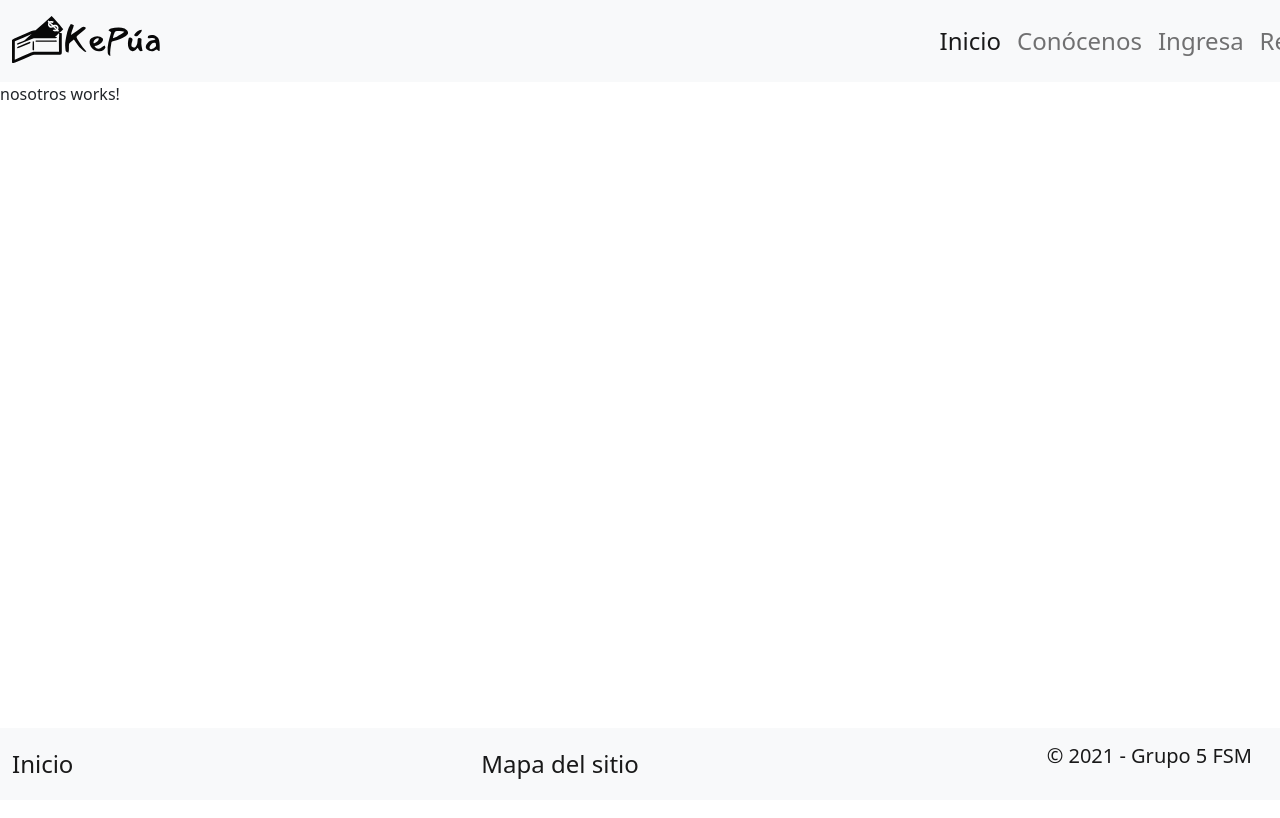
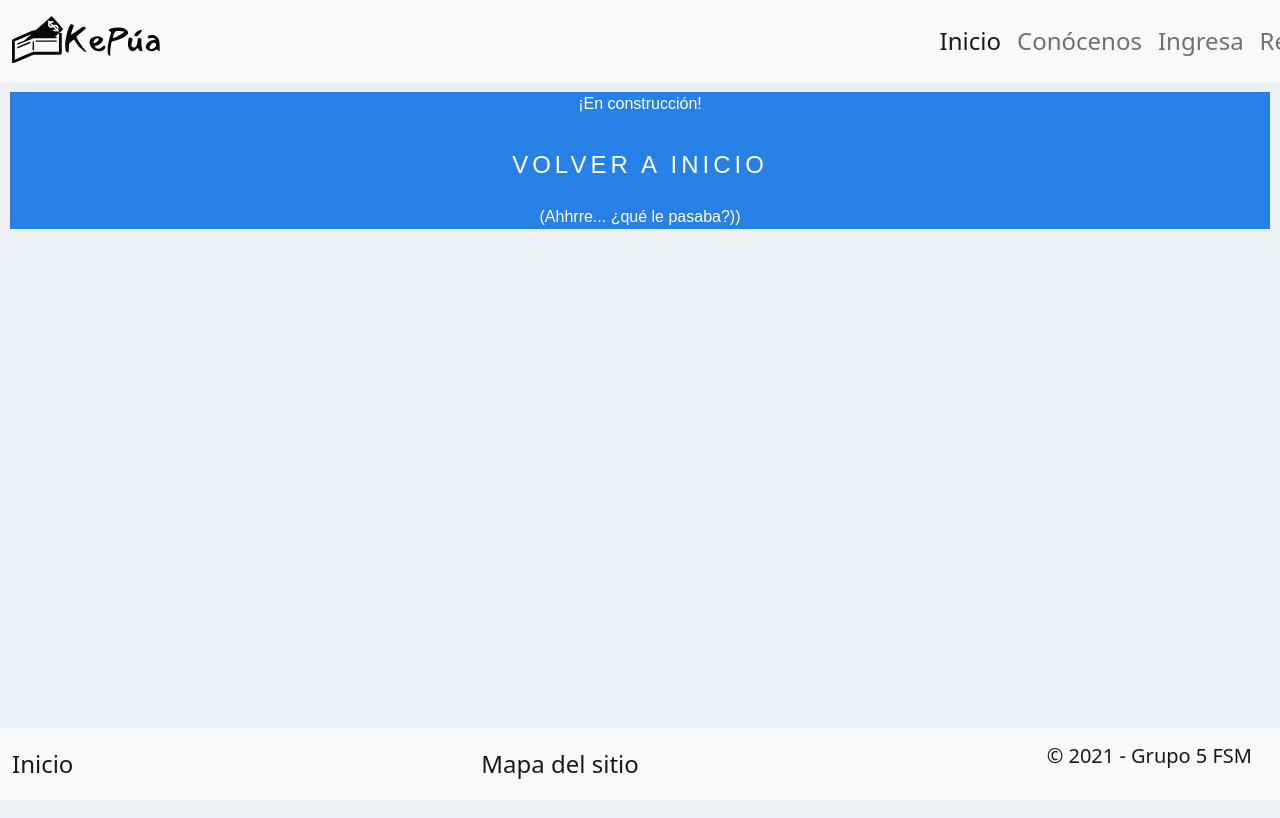
Before and after one commit to classroomMisiones/proyecto-fs-grupo5-g5m, an Angular app in the folder PILMoney/: page /nosotros in a window 1280 px wide. Shown: the top 818 px of the page. Built offline with nearby package versions, Linux system fonts and the light colour scheme; a web font is replaced by a local one.

Commit message:
Actualización de la página "Nosotros".

```diff
--- a/PILMoney/src/app/nosotros/nosotros.component.css
+++ b/PILMoney/src/app/nosotros/nosotros.component.css
@@ -0,0 +1,215 @@
+body{
+    margin: 0;
+    padding: 0;
+    display: flex;
+    justify-content: center;
+    align-items: center;
+    height: 100vh;
+    background: #1a0321;
+    font-family:consolas;
+  }
+
+  html{
+    margin: 0;
+    padding: 0;
+    background-color: #ecf0f3;
+    overflow: hidden;
+    height: 100vh;
+
+  }
+
+  div{
+    position: relative;
+
+  }
+  div.error_agustin {
+    font-family: arial black;
+    font-size: 18px;
+    font-weight: 400;
+    color: yellow;
+    background: red;
+    margin: 10px;
+    text-align: center;
+  }
+
+  div.error_agustin_2 {
+    font-family: sans-serif;
+    font-size: 18px;
+    font-weight: 400;
+    margin: 10px;
+    text-align: center;
+  }
+
+  div.error_agustin_3 {
+    font-family: arial;
+    font-size: 18px;
+    font-weight: 400;
+    color: yellow;
+    background:red;
+    margin: 10px;
+    text-align: center;
+  }
+
+  div.error_agustin_4 {
+    font-family: sans-serif;
+    font-size: 16px;
+    font-weight: 400;
+    color: white;
+    background:rgb(39, 128, 230);
+    margin: 10px;
+    text-align: center;
+  }
+
+  div.error_agustin_5 {
+    font-family: Arial Black;
+    font-size: 18px;
+    font-weight: 400;
+    color: rgb(255, 0, 0);
+    background:rgb(201, 224, 255);
+    margin: 10px;
+    text-align: center;
+  }
+
+  div.btn {
+    background: #3498db;
+    background-image: -webkit-linear-gradient(top, #3498db, #2980b9);
+    background-image: -moz-linear-gradient(top, #3498db, #2980b9);
+    background-image: -ms-linear-gradient(top, #3498db, #2980b9);
+    background-image: -o-linear-gradient(top, #3498db, #2980b9);
+    background-image: linear-gradient(to bottom, #3498db, #2980b9);
+    -webkit-border-radius: 28;
+    -moz-border-radius: 28;
+    border-radius: 28px;
+    font-family: Arial;
+    color: #ffffff;
+    font-size: 20px;
+    padding: 10px 20px 10px 20px;
+    text-decoration: none;
+  }
+
+  .btn:hover {
+    background: #3cb0fd;
+    background-image: -webkit-linear-gradient(top, #3cb0fd, #3498db);
+    background-image: -moz-linear-gradient(top, #3cb0fd, #3498db);
+    background-image: -ms-linear-gradient(top, #3cb0fd, #3498db);
+    background-image: -o-linear-gradient(top, #3cb0fd, #3498db);
+    background-image: linear-gradient(to bottom, #3cb0fd, #3498db);
+    text-decoration: none;
+  }
+
+
+
+  .myButton {
+      -moz-box-shadow: 3px 4px 0px 0px #1564ad;
+      -webkit-box-shadow: 3px 4px 0px 0px #1564ad;
+      box-shadow: 3px 4px 0px 0px #1564ad;
+      background:-webkit-gradient(linear, left top, left bottom, color-stop(0.05, #79bbff), color-stop(1, #378de5));
+      background:-moz-linear-gradient(top, #79bbff 5%, #378de5 100%);
+      background:-webkit-linear-gradient(top, #79bbff 5%, #378de5 100%);
+      background:-o-linear-gradient(top, #79bbff 5%, #378de5 100%);
+      background:-ms-linear-gradient(top, #79bbff 5%, #378de5 100%);
+      background:linear-gradient(to bottom, #79bbff 5%, #378de5 100%);
+      filter:progid:DXImageTransform.Microsoft.gradient(startColorstr='#79bbff', endColorstr='#378de5',GradientType=0);
+      background-color:#79bbff;
+      -webkit-border-radius:5px;
+      -moz-border-radius:5px;
+      border-radius:5px;
+      border:1px solid #337bc4;
+      display:inline-block;
+      cursor:pointer;
+      color:#ffffff;
+      font-family:Arial;
+      font-size:17px;
+      font-weight:bold;
+      padding:12px 44px;
+      text-decoration:none;
+      text-shadow:0px 1px 0px #528ecc;
+  }
+  .myButton:hover {
+      background:-webkit-gradient(linear, left top, left bottom, color-stop(0.05, #378de5), color-stop(1, #79bbff));
+      background:-moz-linear-gradient(top, #378de5 5%, #79bbff 100%);
+      background:-webkit-linear-gradient(top, #378de5 5%, #79bbff 100%);
+      background:-o-linear-gradient(top, #378de5 5%, #79bbff 100%);
+      background:-ms-linear-gradient(top, #378de5 5%, #79bbff 100%);
+      background:linear-gradient(to bottom, #378de5 5%, #79bbff 100%);
+      filter:progid:DXImageTransform.Microsoft.gradient(startColorstr='#378de5', endColorstr='#79bbff',GradientType=0);
+      background-color:#378de5;
+  }
+  .myButton:active {
+      position:relative;
+      top:1px;
+  }
+
+  .btn-neon{
+    position: relative;
+    display: inline-block;
+    padding: 15px 30px;
+    color: #fff;
+    letter-spacing: 4px;
+    text-decoration: none;
+    font-size: 24px;
+    overflow: hidden;
+    transition: 0.2s;
+  }
+  .btn-neon:hover{
+    background: #a945c7;
+    box-shadow: 0 0 10px #a945c7, 0 0 40px #a945c7, 0 0 80px #a945c7;
+    transition-delay: 1s;
+  }
+  .btn-neon span{
+    position: absolute;
+    display: block;
+  }
+  #span1{
+    top: 0;
+    left: -100%;
+    width: 100%;
+    height: 2px;
+    background: linear-gradient(90deg, transparent,#a945c7);
+  }
+  .btn-neon:hover #span1{
+    left: 100%;
+    transition: 1s;
+  }
+  #span3{
+    bottom: 0;
+    right: -100%;
+    width: 100%;
+    height: 2px;
+    background: linear-gradient(270deg, transparent,#a945c7);
+  }
+  .btn-neon:hover #span3{
+    right: 100%;
+    transition: 1s;
+    transition-delay: 0.5s;
+  }
+  #span2{
+    top: -100%;
+    right: 0;
+    width: 2px;
+    height: 100%;
+    background: linear-gradient(180deg,transparent,#a945c7);
+  }
+  .btn-neon:hover #span2{
+    top: 100%;
+    transition: 1s;
+    transition-delay: 0.25s;
+  }
+  #span4{
+    bottom: -100%;
+    left: 0;
+    width: 2px;
+    height: 100%;
+    background: linear-gradient(360deg,transparent,#a945c7);
+  }
+  .btn-neon:hover #span4{
+    bottom: 100%;
+    transition: 1s;
+    transition-delay: 0.75s;
+  }
+
+  .error-container{
+    position: absolute;
+    top: -150%;
+    left: 50%;
+  }
--- a/PILMoney/src/app/nosotros/nosotros.component.html
+++ b/PILMoney/src/app/nosotros/nosotros.component.html
@@ -1 +1,15 @@
-<p>nosotros works!</p>
+
+<html>
+<div class="error_agustin_4">
+    <p>¡En construcción!</p>
+    <!-- <a  [routerLink]="'/main'"><button >Volver a Inicio</button></a> -->
+    <a [routerLink]="'/'" class="btn-neon">
+      <span id="span1"></span>
+      <span id="span2"></span>
+      <span id="span3"></span>
+      <span id="span4"></span>
+      VOLVER A INICIO
+  </a>
+    <p>(Ahhrre... ¿qué le pasaba?))</p>
+  </div>
+  </html>
```
